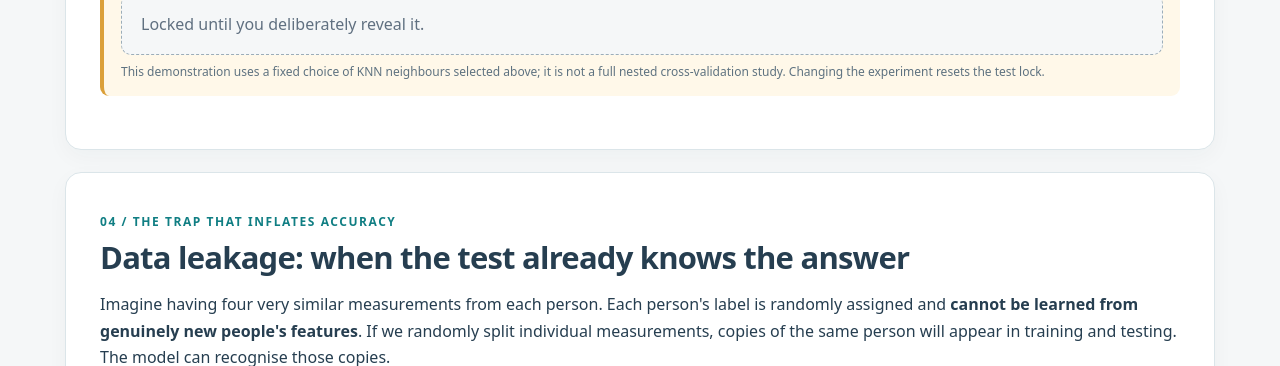
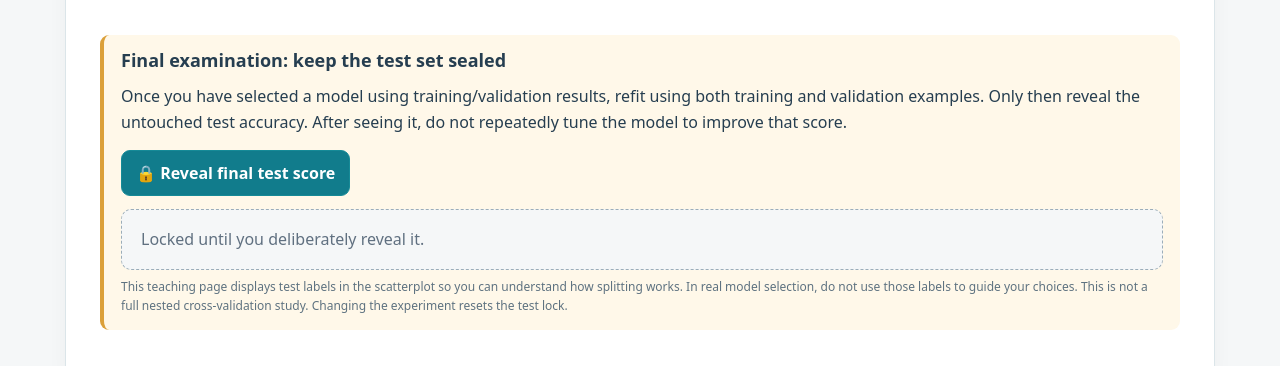
Before and after one commit to kirtiprakash/MLTools, a plain HTML site: page data-splitting.html in a window 1280 px wide. Shown: the part 3397-3763 px from the top of the page. Drawn offline with Linux system fonts and the light colour scheme.

Commit message:
Add rare-class sampling warning and clarify sealed-test teaching limitation

```diff
--- a/data-splitting.html
+++ b/data-splitting.html
@@ -70,6 +70,7 @@
       </div>
       <p id="split-explainer" class="callout">Compare stratified and random sampling.</p>
       <p id="split-difference" class="muted" style="font-size:14px"></p>
+      <p id="rare-warning" class="muted" style="font-size:13px;color:#aa5b26" aria-live="polite"></p>
     </div>
     <div class="controls">
       <label class="whole" for="n-slider">Number of examples: <output id="n-output">150</output>
@@ -145,7 +146,7 @@
     <p>Once you have selected a model using training/validation results, refit using both training and validation examples. Only then reveal the untouched test accuracy. After seeing it, do not repeatedly tune the model to improve that score.</p>
     <button id="test-reveal" class="primary" type="button">🔒 Reveal final test score</button>
     <div class="locked" id="test-result" aria-live="polite" style="margin-top:13px">Locked until you deliberately reveal it.</div>
-    <p class="muted" style="font-size:12px;margin-bottom:0">This demonstration uses a fixed choice of KNN neighbours selected above; it is not a full nested cross-validation study. Changing the experiment resets the test lock.</p>
+    <p class="muted" style="font-size:12px;margin-bottom:0">This teaching page displays test labels in the scatterplot so you can understand how splitting works. In real model selection, do not use those labels to guide your choices. This is not a full nested cross-validation study. Changing the experiment resets the test lock.</p>
   </div>
 </section>
 
```
